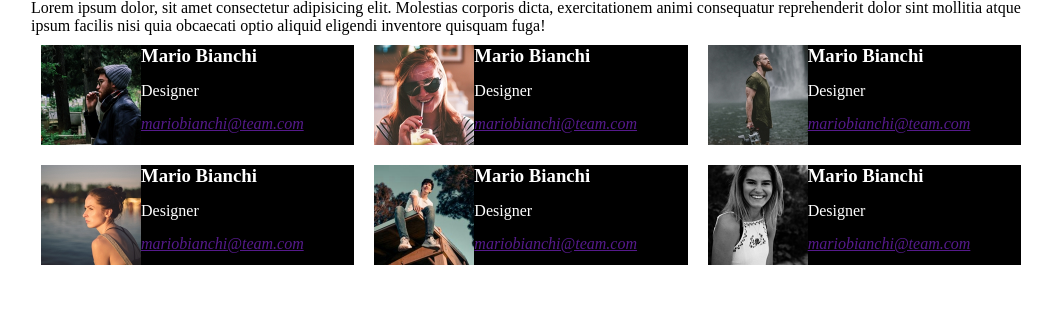
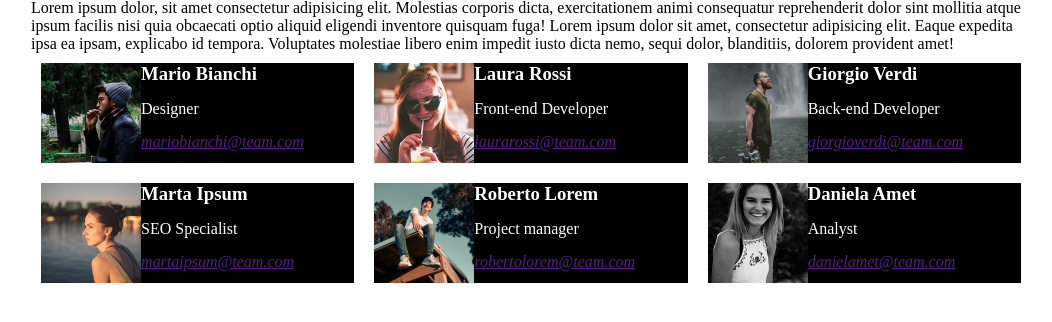
Before and after one commit to AlessioGuglielmino/html-css-float-cards, a plain HTML site: page index.html in a window 1280 px wide. Shown: the part 38-360 px from the top of the page, without its empty margins (109-1161 px from the left). Drawn offline with Linux system fonts and the light colour scheme; a web font is replaced by a local one.

Commit message:
add-fix-error

```diff
--- a/index.html
+++ b/index.html
@@ -3,6 +3,19 @@
   <head>
     <meta charset="UTF-8" />
     <meta name="viewport" content="width=device-width, initial-scale=1.0" />
+    <link rel="preconnect" href="https://fonts.googleapis.com" />
+    <link rel="preconnect" href="https://fonts.gstatic.com" crossorigin />
+    <link
+      href="https://fonts.googleapis.com/css2?family=Bagel+Fat+One&display=swap"
+      rel="stylesheet"
+    />
+    <link rel="preconnect" href="https://fonts.googleapis.com" />
+    <link rel="preconnect" href="https://fonts.gstatic.com" crossorigin />
+    <link
+      href="https://fonts.googleapis.com/css2?family=Bebas+Neue&display=swap"
+      rel="stylesheet"
+    />
+
     <title>Meet Our Team</title>
     <link rel="stylesheet" href="./css/style.css" />
   </head>
@@ -16,7 +29,10 @@
         Lorem ipsum dolor, sit amet consectetur adipisicing elit. Molestias
         corporis dicta, exercitationem animi consequatur reprehenderit dolor
         sint mollitia atque ipsum facilis nisi quia obcaecati optio aliquid
-        eligendi inventore quisquam fuga!
+        eligendi inventore quisquam fuga! Lorem ipsum dolor sit amet,
+        consectetur adipisicing elit. Eaque expedita ipsa ea ipsam, explicabo id
+        tempora. Voluptates molestiae libero enim impedit iusto dicta nemo,
+        sequi dolor, blanditiis, dolorem provident amet!
       </p>
       <div class="container clearfix">
         <div class="card clearfix">
@@ -30,42 +46,42 @@
         <div class="card clearfix">
           <img src="./img/female1.png" alt="mario bianchi" />
           <div class="text">
-            <h3>Mario Bianchi</h3>
-            <span>Designer</span>
-            <address><a href="">mariobianchi@team.com</a></address>
+            <h3>Laura Rossi</h3>
+            <span>Front-end Developer</span>
+            <address><a href="">laurarossi@team.com</a></address>
           </div>
         </div>
         <div class="card clearfix">
           <img src="./img/male2.png " alt="mario bianchi" />
           <div class="text">
-            <h3>Mario Bianchi</h3>
-            <span>Designer</span>
-            <address><a href="">mariobianchi@team.com</a></address>
+            <h3>Giorgio Verdi</h3>
+            <span>Back-end Developer</span>
+            <address><a href="">giorgioverdi@team.com</a></address>
           </div>
         </div>
 
         <div class="card clearfix">
-          <img src="./img/female2.png" alt="mario bianchi" />
+          <img src="./img/female2.png" alt="martaipsum" />
           <div class="text">
-            <h3>Mario Bianchi</h3>
-            <span>Designer</span>
-            <address><a href="">mariobianchi@team.com</a></address>
+            <h3>Marta Ipsum</h3>
+            <span>SEO Specialist</span>
+            <address><a href="">martaipsum@team.com</a></address>
           </div>
         </div>
         <div class="card clearfix">
-          <img src="./img/male3.png" alt="mario bianchi" />
+          <img src="./img/male3.png" alt="robertolorem" />
           <div class="text">
-            <h3>Mario Bianchi</h3>
-            <span>Designer</span>
-            <address><a href="">mariobianchi@team.com</a></address>
+            <h3>Roberto Lorem</h3>
+            <span>Project manager</span>
+            <address><a href="">robertolorem@team.com</a></address>
           </div>
         </div>
         <div class="card clearfix">
           <img src="./img/female3.png" alt="mario bianchi" />
           <div class="text">
-            <h3>Mario Bianchi</h3>
-            <span>Designer</span>
-            <address><a href="">mariobianchi@team.com</a></address>
+            <h3>Daniela Amet</h3>
+            <span>Analyst</span>
+            <address><a href="">danielamet@team.com</a></address>
           </div>
         </div>
       </div>
```
